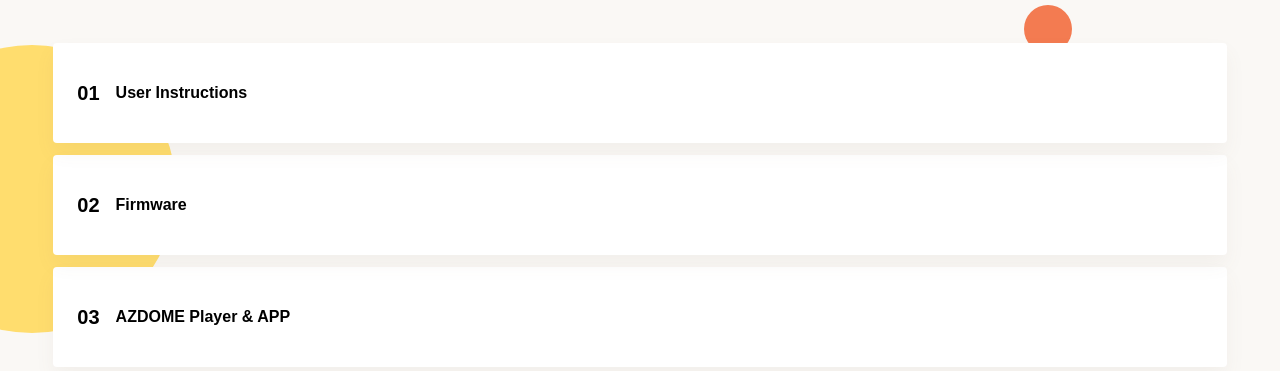
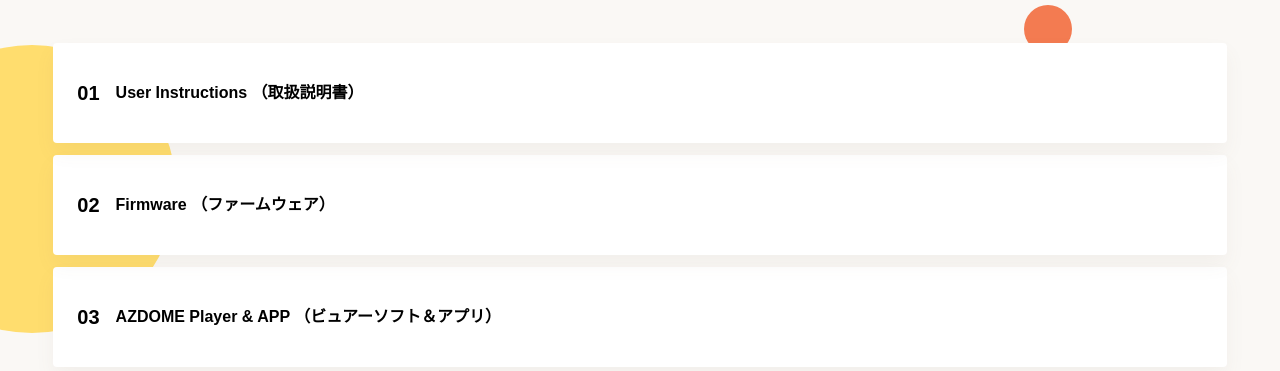
Before and after one commit to rookiefsf/am, a plain HTML site: page downloads.html in a window 1280 px wide. Shown: the part 275-646 px from the top of the page. Drawn offline with nearby package versions, Linux system fonts and the light colour scheme; a script that the page names is missing.

Commit message:
Add files via upload

```diff
--- a/downloads.html
+++ b/downloads.html
@@ -1,5 +1,5 @@
 <!DOCTYPE html><!--  This site was created in Webflow. http://www.webflow.com  -->
-<!--  Last Published: Wed Oct 20 2021 02:46:40 GMT+0000 (Coordinated Universal Time)  -->
+<!--  Last Published: Fri Nov 05 2021 06:11:42 GMT+0000 (Coordinated Universal Time)  -->
 <html data-wf-page="616f6ab8b463d6af359a54ad" data-wf-site="6163b51a4b466c10abfdadcc">
 <head>
   <meta charset="utf-8">
@@ -72,7 +72,7 @@
                   <div class="text-block-4">01</div>
                 </div>
                 <div class="index__title">
-                  <div class="text-block-2">User Instructions</div>
+                  <div class="text-block-2">User Instructions （取扱説明書）</div>
                 </div>
                 <div class="arrow-svg w-embed">
                   <style>
@@ -92,7 +92,7 @@
                   <div class="text-block-5">02</div>
                 </div>
                 <div class="index__title">
-                  <div class="text-block-3">Firmware</div>
+                  <div class="text-block-3">Firmware （ファームウェア）</div>
                 </div>
                 <div class="arrow-svg w-embed">
                   <style>
@@ -113,7 +113,7 @@
                   <div class="text-block-6">03</div>
                 </div>
                 <div class="index__title">
-                  <div class="text-block">AZDOME Player &amp; APP</div>
+                  <div class="text-block">AZDOME Player &amp; APP （ビュアーソフト＆アプリ）</div>
                 </div>
                 <div class="arrow-svg w-embed">
                   <style>
```
